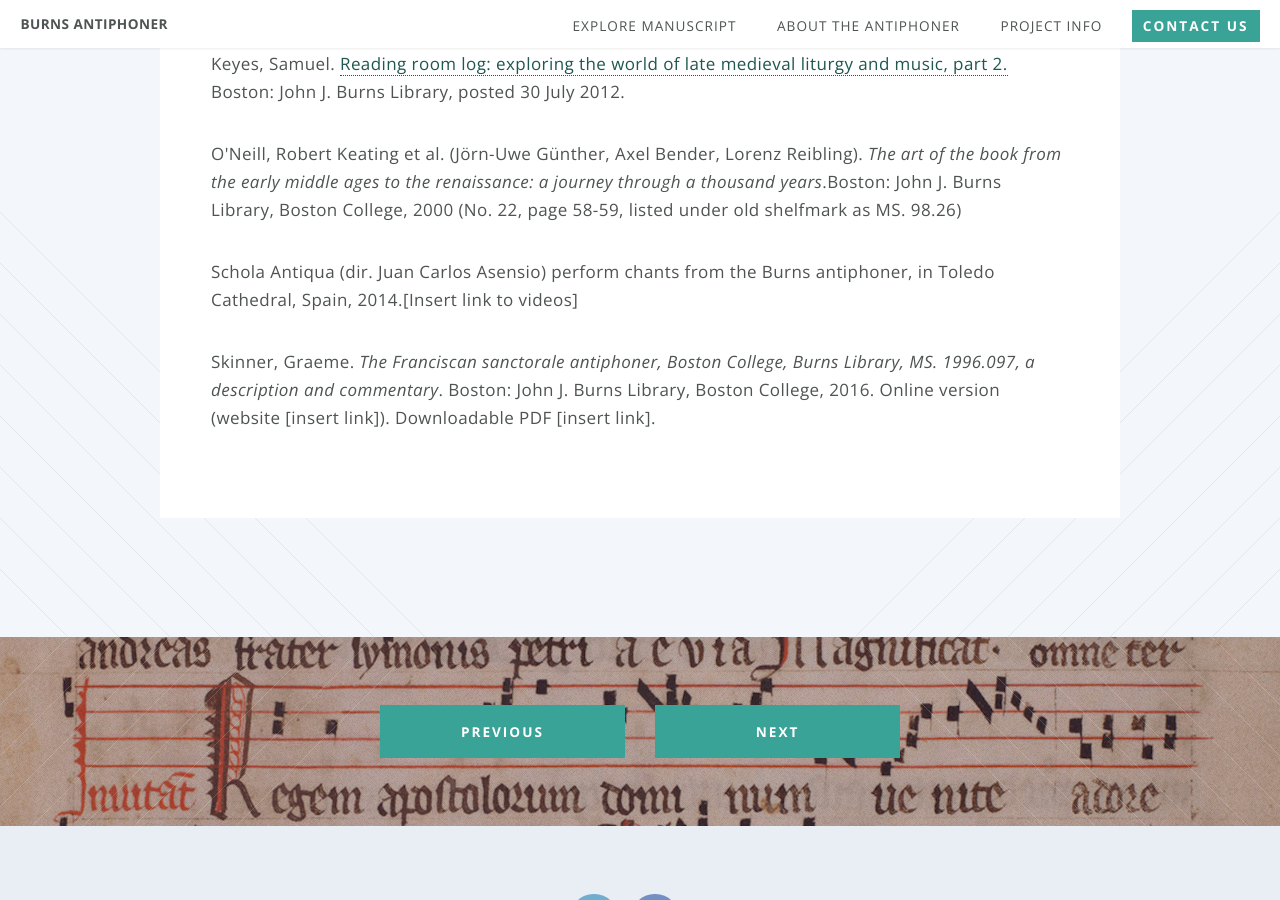
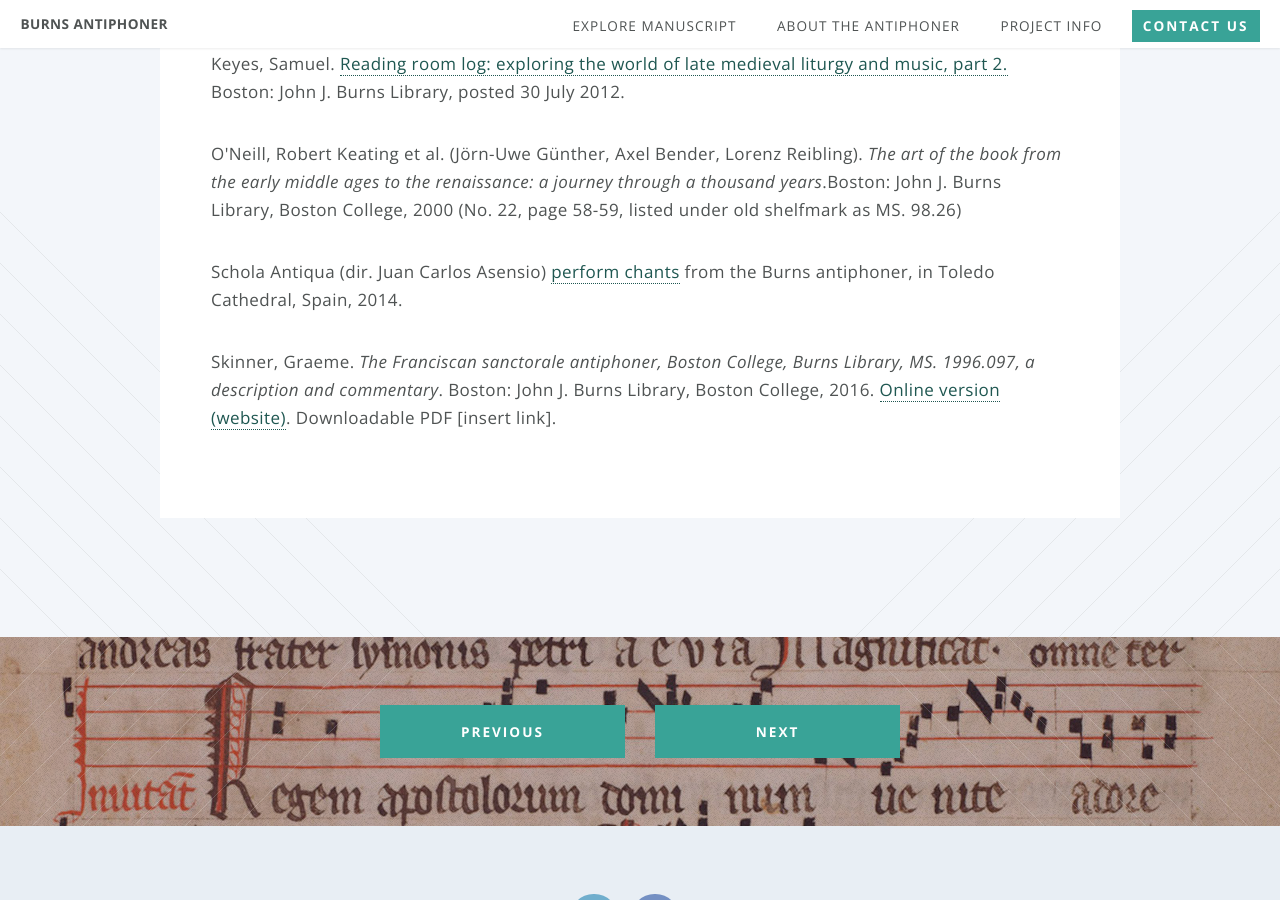
Before and after one commit to BCDigSchol/antiphoner-site, a Jekyll site: the page built from description.html, in a window 1280 px wide and 900 px high, scrolled down 4673 px. Built offline with Jekyll 4.4.1, drawn with Linux system fonts in a browser that asks for light colours.

Commit message:
added links

```diff
--- a/description.html
+++ b/description.html
@@ -69,8 +69,8 @@ permalink: /description/
 <ul>Franciscan antiphoner (sanctorale) with sequences, circa 1300-1350. Boston College University Libraries Special Collections Online, 2011. Electronic Reproduction. <a href="http://hdl.handle.net/2345/2231" target="_blank">hdl.handle.net/2345/2231</a></ul>
 <ul>Keyes, Samuel. <a href="https://johnjburnslibrary.wordpress.com/2012/07/30/latemedievalpart2" target="_blank">Reading room log: exploring the world of late medieval liturgy and music, part 2.</a> Boston: John J. Burns Library, posted 30 July 2012.</ul>
 <ul>O'Neill, Robert Keating et al. (Jörn-Uwe Günther, Axel Bender, Lorenz Reibling).<span style="font-style:italic"> The art of the book from the early middle ages to the renaissance: a journey through a thousand years</span>.Boston: John J. Burns Library, Boston College, 2000 (No. 22, page 58-59, listed under old shelfmark as MS. 98.26)</ul>
-<ul>Schola Antiqua (dir. Juan Carlos Asensio) perform chants from the Burns antiphoner, in Toledo Cathedral, Spain, 2014.[Insert link to videos]</ul>
-<ul>Skinner, Graeme. <span style="font-style:italic">The Franciscan sanctorale antiphoner, Boston College, Burns Library, MS. 1996.097, a description and commentary</span>. Boston: John J. Burns Library, Boston College, 2016. Online version (website [insert link]). Downloadable PDF [insert link].</ul>
+<ul>Schola Antiqua (dir. Juan Carlos Asensio) <a href="/performances.html">perform chants</a> from the Burns antiphoner, in Toledo Cathedral, Spain, 2014.</ul>
+<ul>Skinner, Graeme. <span style="font-style:italic">The Franciscan sanctorale antiphoner, Boston College, Burns Library, MS. 1996.097, a description and commentary</span>. Boston: John J. Burns Library, Boston College, 2016. <a href="http://burnsantiphoner.bc.edu/">Online version (website)</a>. Downloadable PDF [insert link].</ul>
 
 </section>
 </div>
```
